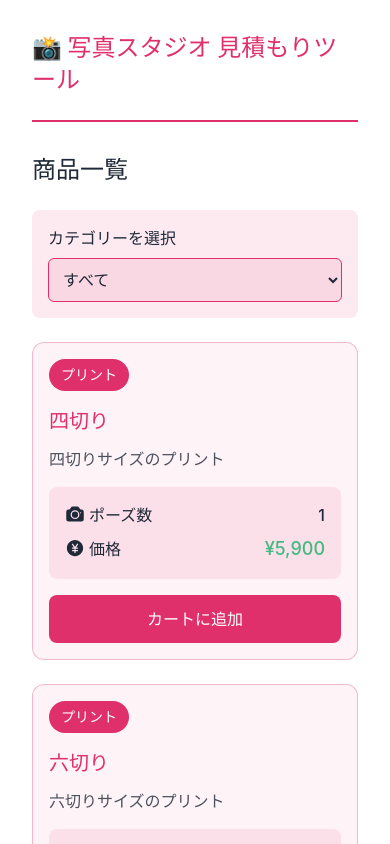
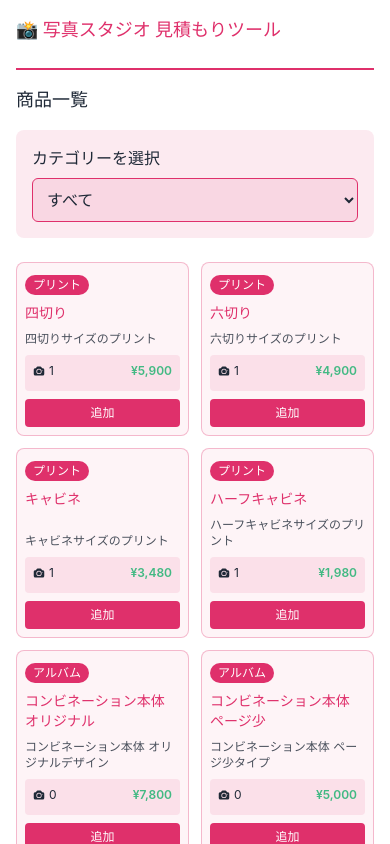
Before and after one commit to kiwi-26/photo-studio-price-calculator, a Vue app: page / in a window 390 px wide. Shown: the top 844 px of the page. Built offline with nearby package versions, Linux system fonts and the light colour scheme.

Commit message:
feat: implement responsive design and optimize UI for mobile devices
- Add responsive spacing and grid layouts
- Optimize product card design for better mobile experience
- Implement responsive typography using Tailwind breakpoints

```diff
--- a/index.html
+++ b/index.html
@@ -8,6 +8,6 @@
   </head>
   <body>
     <div id="app"></div>
-    <script type="module" src="/src/main.js"></script>
+    <script type="module" src="/src/main.ts"></script>
   </body>
 </html>
--- a/src/App.vue
+++ b/src/App.vue
@@ -2,7 +2,7 @@
   <div class="min-h-screen pb-20">
     <AppHeader />
 
-    <div class="grid grid-cols-1 lg:grid-cols-[1fr_400px] gap-8">
+    <div class="grid grid-cols-1 lg:grid-cols-[1fr_400px] gap-4 sm:gap-6 lg:gap-8">
       <!-- Products Section -->
       <ProductsList
         :products="products"
--- a/src/components/AppHeader.vue
+++ b/src/components/AppHeader.vue
@@ -1,6 +1,6 @@
 <template>
-  <header class="mb-8 pb-4 border-b-2 border-primary">
-    <h1 class="text-2xl mb-2 text-primary font-bold">📸 写真スタジオ 見積もりツール</h1>
+  <header class="mb-4 sm:mb-6 lg:mb-8 pb-4 border-b-2 border-primary">
+    <h1 class="text-lg sm:text-xl lg:text-2xl mb-2 text-primary font-bold">📸 写真スタジオ 見積もりツール</h1>
   </header>
 </template>
 
--- a/src/components/ProductCard.vue
+++ b/src/components/ProductCard.vue
@@ -1,43 +1,47 @@
 <template>
   <div
-    class="border border-primary/30 rounded-xl p-4 transition-all duration-200 bg-primary/5"
+    class="border border-primary/30 rounded-lg p-2 sm:p-3 transition-all duration-200 bg-primary/5 flex flex-col h-full"
   >
-    <div class="mb-4">
-      <span class="inline-block py-1.5 px-3 bg-primary text-white rounded-full text-sm font-semibold">{{ product.category }}</span>
+    <!-- Category Badge -->
+    <div class="mb-2">
+      <span class="inline-block py-0.5 px-2 bg-primary text-white rounded-full text-xs font-semibold">{{ product.category }}</span>
     </div>
-    <h3 class="text-xl mb-3 text-primary">{{ product.name }}</h3>
-    <p class="mb-4 opacity-80 leading-6">{{ product.description }}</p>
-    <div class="mb-4 p-4 bg-primary/10 rounded-lg">
-      <div class="flex justify-between mb-2">
-        <span class="font-semibold inline-flex items-center">
-          <CameraIcon class="w-5 h-5 inline-block mr-1 mb-0.5" />
-          ポーズ数
+
+    <!-- Product Name -->
+    <h3 class="text-sm sm:text-base font-semibold mb-2 text-primary line-clamp-2 flex-grow">{{ product.name }}</h3>
+
+    <!-- Description - Hidden on mobile, shown on larger screens -->
+    <p class="hidden sm:block text-xs opacity-80 mb-2 line-clamp-2">{{ product.description }}</p>
+
+    <!-- Compact Info Section -->
+    <div class="mb-2 p-2 bg-primary/10 rounded text-xs">
+      <!-- Photo Count and Price in one row -->
+      <div class="flex justify-between items-center mb-1">
+        <span class="flex items-center">
+          <CameraIcon class="w-3 h-3 mr-1" />
+          {{ product.photoCount }}
         </span>
-        <span class="font-medium">{{ product.photoCount }}</span>
+        <span class="font-semibold text-success">¥{{ product.price.toLocaleString() }}</span>
       </div>
-      <div class="flex justify-between">
-        <span class="font-semibold inline-flex items-center">
-          <CurrencyYenIcon class="w-5 h-5 inline-block mr-1 mb-0.5" />
-          価格
-        </span>
-        <span class="font-medium text-success text-lg">¥{{ product.price.toLocaleString() }}</span>
-      </div>
-      <div v-if="product.variation" class="flex justify-between mt-2 pt-2 border-t border-primary/20">
-        <span class="font-semibold">Variation:</span>
-        <span class="font-medium">{{ product.variation }}</span>
+
+      <!-- Variation if exists -->
+      <div v-if="product.variation" class="text-center pt-1 border-t border-primary/20">
+        <span class="text-xs opacity-75">{{ product.variation }}</span>
       </div>
     </div>
+
+    <!-- Compact Add Button -->
     <button
       @click="$emit('add-to-cart', product)"
-      class="w-full bg-primary text-white border-none py-3 font-semibold rounded-lg transition-colors duration-200 hover:bg-primary-hover"
+      class="w-full bg-primary text-white border-none py-1.5 sm:py-2 text-xs sm:text-sm font-semibold rounded transition-colors duration-200 hover:bg-primary-hover"
     >
-      カートに追加
+      追加
     </button>
   </div>
 </template>
 
 <script setup lang="ts">
-import { CameraIcon, CurrencyYenIcon } from '@heroicons/vue/24/solid';
+import { CameraIcon } from '@heroicons/vue/24/solid';
 import type { ProductType } from '../types';
 
 defineProps<{ product: ProductType }>();
--- a/src/components/ProductsList.vue
+++ b/src/components/ProductsList.vue
@@ -1,6 +1,6 @@
 <template>
   <section>
-    <h2 class="text-2xl mb-6">商品一覧</h2>
+    <h2 class="text-lg sm:text-xl lg:text-2xl mb-4 sm:mb-6">商品一覧</h2>
 
     <!-- Category Filter -->
     <CategoryFilter
@@ -10,7 +10,7 @@
     />
 
     <!-- Products List -->
-    <div class="grid gap-6" style="grid-template-columns: repeat(auto-fill, minmax(300px, 1fr));">
+    <div class="grid gap-3 sm:gap-4 md:gap-6 grid-cols-2 sm:grid-cols-3 lg:grid-cols-4 xl:grid-cols-5">
       <ProductCard
         v-for="product in filteredProducts"
         :key="product.id"
--- a/src/style.css
+++ b/src/style.css
@@ -17,7 +17,7 @@
   }
 
   #app {
-    @apply max-w-7xl mx-auto p-8;
+    @apply max-w-7xl mx-auto p-4 sm:p-6 lg:p-8;
   }
 
   @media (prefers-color-scheme: light) {
@@ -26,3 +26,12 @@
     }
   }
 }
+
+@layer utilities {
+  .line-clamp-2 {
+    display: -webkit-box;
+    -webkit-line-clamp: 2;
+    -webkit-box-orient: vertical;
+    overflow: hidden;
+  }
+}
```
